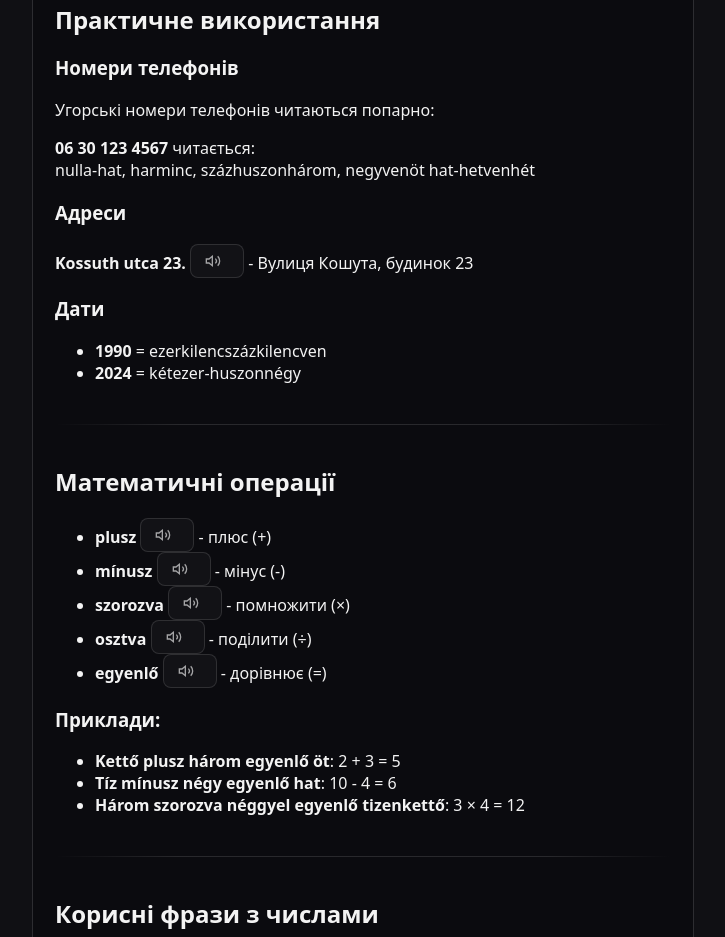
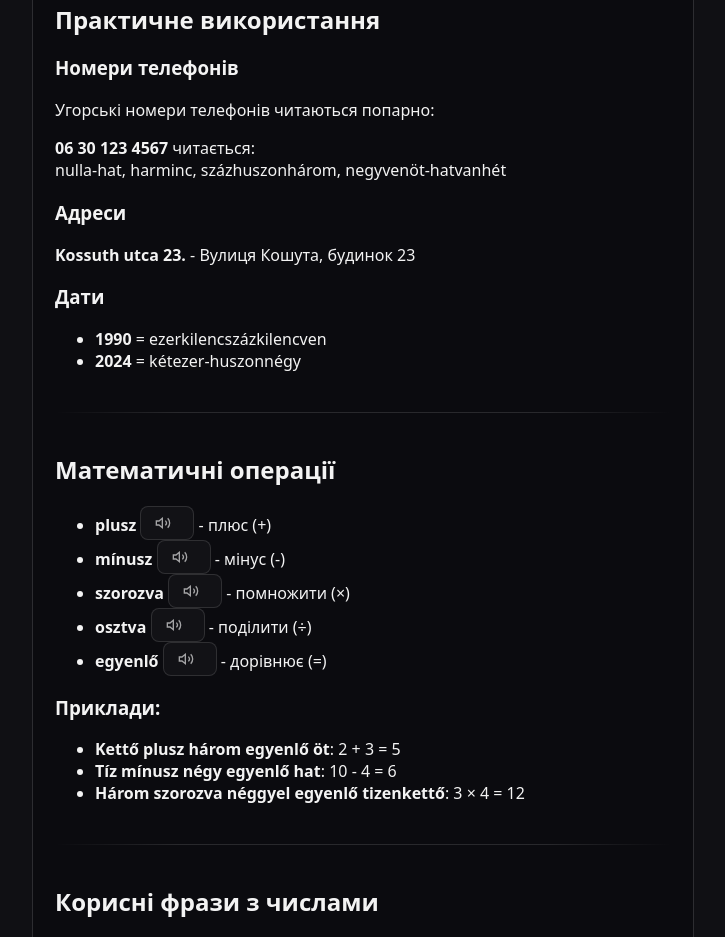
Before and after one commit to smurf11k/magyar-notes, an Astro site: page /lessons/a1-lessons/01.basics/03.numbers-1-100 in a window 1280 px wide. Shown: the part 6076-7013 px from the top of the page, without its empty margins (287-1012 px from the left). Built offline with nearby package versions, Linux system fonts and the light colour scheme; Astro itself is replaced by a stand-in of ours.

Commit message:
fix: fix typo in lesson

```diff
--- a/src/content/lessons/a1-lessons/01.basics/03.numbers-1-100.mdx
+++ b/src/content/lessons/a1-lessons/01.basics/03.numbers-1-100.mdx
@@ -204,11 +204,11 @@ import SpeakButton from "../../../../components/SpeakButton.astro";
 Угорські номери телефонів читаються попарно:
 
 **06 30 123 4567** читається:
-nulla-hat, harminc, százhuszonhárom, negyvenöt hat-hetvenhét
+nulla-hat, harminc, százhuszonhárom, negyvenöt-hatvanhét
 
 ### Адреси
 
-**Kossuth utca 23.** <SpeakButton text="Kossuth utca 23" label="" /> - Вулиця Кошута, будинок 23
+**Kossuth utca 23.** - Вулиця Кошута, будинок 23
 
 ### Дати
 
```
